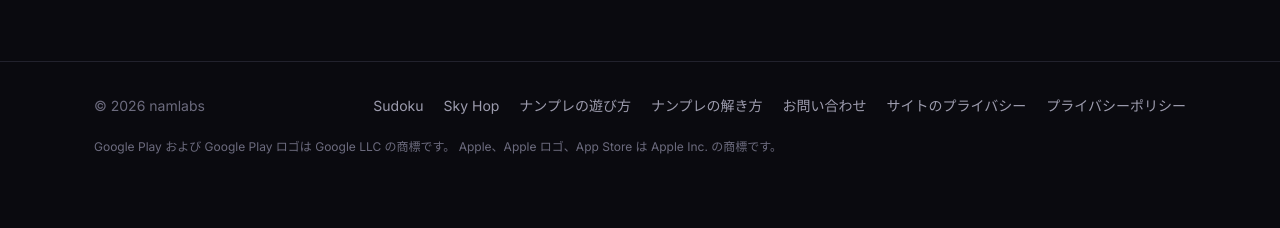
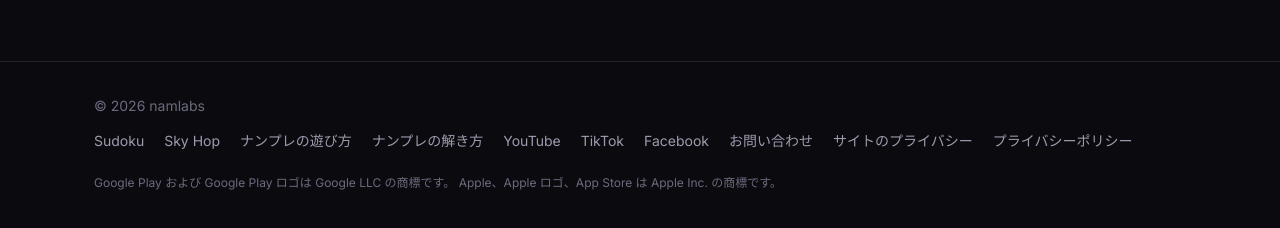
Before and after one commit to namlabs-dev/namlabs-dev.github.io, a plain HTML site: page ja/sudoku/techniques/box-line-reduction.html in a window 1280 px wide. Shown: the part 2332-2560 px from the top of the page. Before the commit the page ends 2537 px from the top, so only its background shows below. Drawn offline with Linux system fonts and the light colour scheme.

Commit message:
Rebuild new Sudoku technique pages with the social footer links
Co-Authored-By: Claude Opus 5.5 <noreply@anthropic.com>
Claude-Session: https://claude.ai/code/session_01K4c6AK9P9QG12TuuRRAAzY

```diff
--- a/ja/sudoku/techniques/box-line-reduction.html
+++ b/ja/sudoku/techniques/box-line-reduction.html
@@ -156,6 +156,9 @@
       <a href="/ja/sky-hop/">Sky Hop</a>
       <a href="/ja/sudoku/how-to-play.html">ナンプレの遊び方</a>
       <a href="/ja/sudoku/techniques/">ナンプレの解き方</a>
+      <a href="https://www.youtube.com/@namlabsdev" rel="me">YouTube</a>
+      <a href="https://www.tiktok.com/@namlabsdev" rel="me">TikTok</a>
+      <a href="https://www.facebook.com/namlabsdev" rel="me">Facebook</a>
       <a href="mailto:hoainamit91@gmail.com">お問い合わせ</a>
       <a href="/ja/privacy.html">サイトのプライバシー</a>
       <a href="/sudoku/privacy-policy.html">プライバシーポリシー</a>
```
Also changed, not shown: ja/sudoku/techniques/hidden-pair.html (+3 -0 lines), ja/sudoku/techniques/naked-triple.html (+3 -0 lines), sudoku/techniques/box-line-reduction.html (+3 -0 lines), sudoku/techniques/hidden-pair.html (+3 -0 lines), sudoku/techniques/naked-triple.html (+3 -0 lines), vi/sudoku/techniques/box-line-reduction.html (+3 -0 lines), vi/sudoku/techniques/hidden-pair.html (+3 -0 lines), vi/sudoku/techniques/naked-triple.html (+3 -0 lines).
